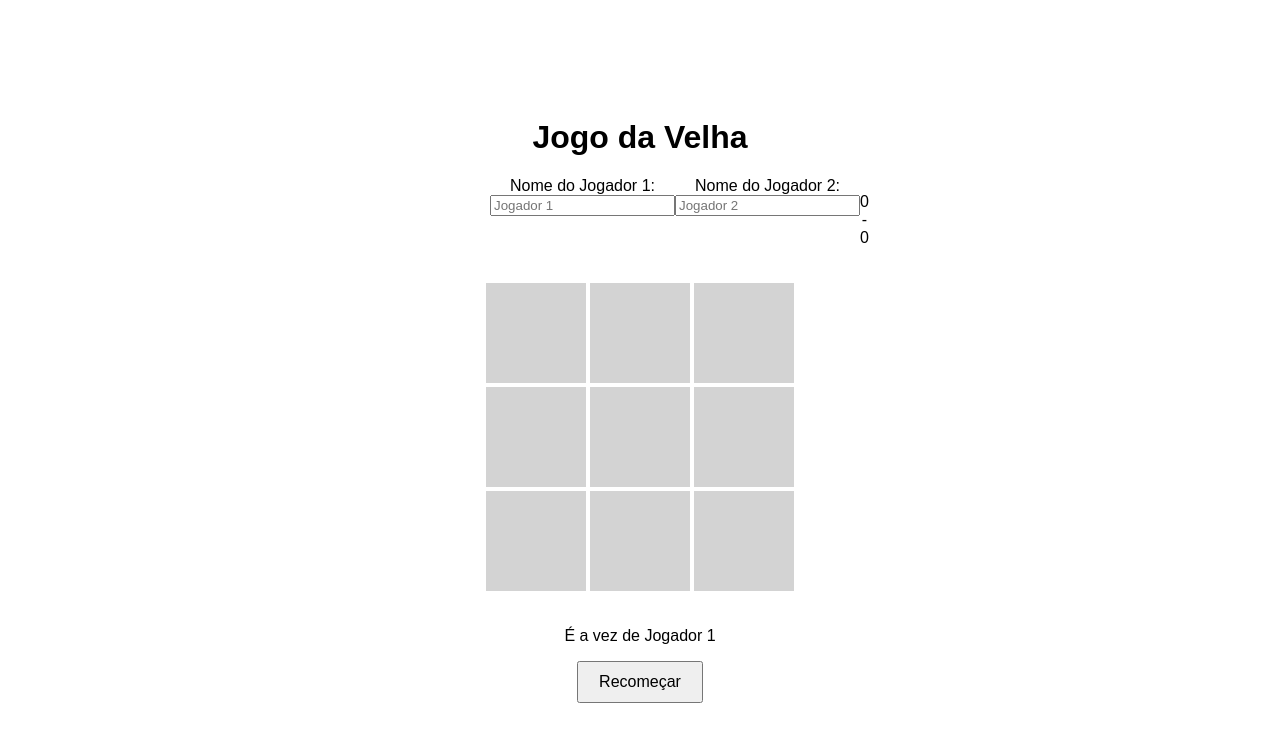
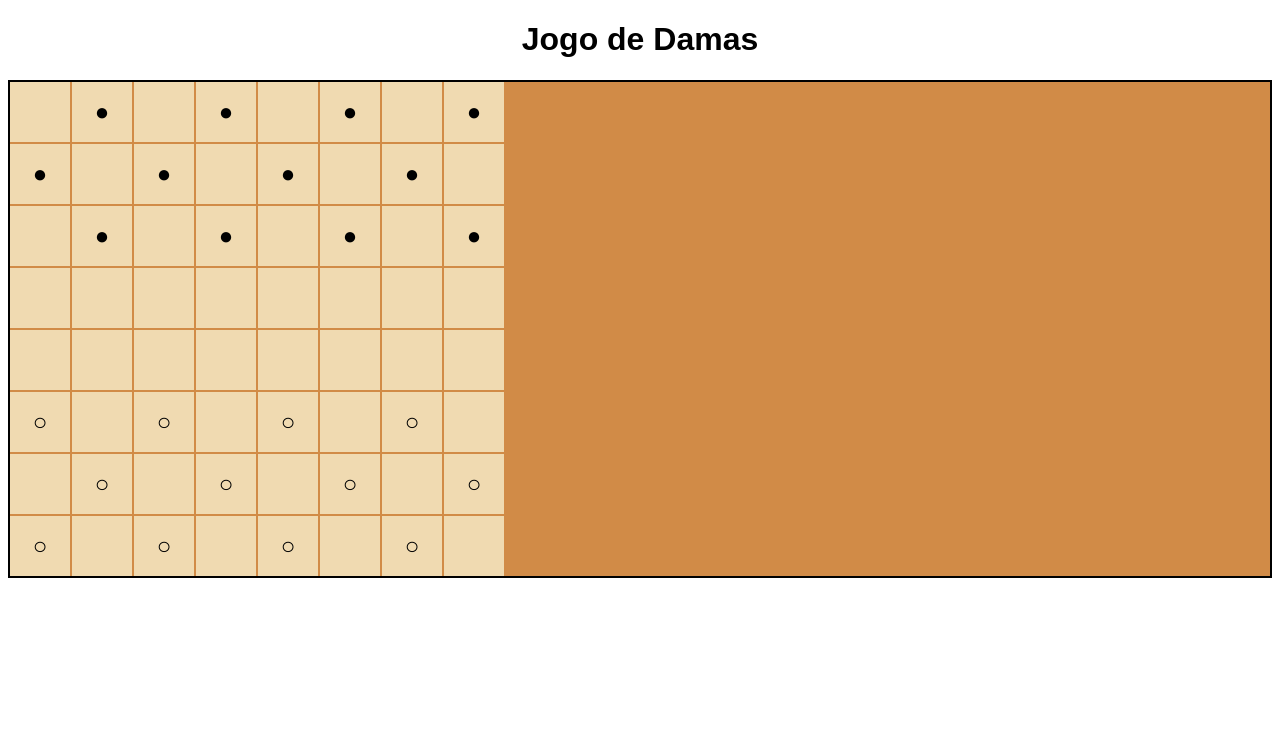
Before and after one commit to rezende0001/jogo, a plain HTML site: page index.html in a window 1280 px wide. Drawn offline with Linux system fonts and the light colour scheme.

Commit message:
Update index.html

```diff
--- a/index.html
+++ b/index.html
@@ -3,170 +3,100 @@
 <head>
 <meta charset="UTF-8">
 <meta name="viewport" content="width=device-width, initial-scale=1.0">
-<title>Jogo da Velha</title>
+<title>Jogo de Damas</title>
 <style>
     body {
         font-family: Arial, sans-serif;
         text-align: center;
-        margin: 0;
-        padding: 0;
-    }
-    .container {
-        display: flex;
-        flex-direction: column;
-        justify-content: center;
-        align-items: center;
-        height: 100vh;
     }
     #board {
         display: grid;
-        grid-template-columns: repeat(3, 100px);
-        grid-template-rows: repeat(3, 100px);
-        gap: 4px;
-        margin-bottom: 20px;
+        grid-template-columns: repeat(8, 60px);
+        grid-template-rows: repeat(8, 60px);
+        gap: 2px;
+        margin: 20px auto;
+        border: 2px solid black;
+        background-color: #d18b47;
     }
     .cell {
-        background-color: lightgray;
         display: flex;
         justify-content: center;
         align-items: center;
-        font-size: 36px;
+        font-size: 24px;
+        background-color: #f0dab1;
         cursor: pointer;
     }
-    #players {
-        display: flex;
-        justify-content: space-between;
-        width: 300px;
-        margin-bottom: 20px;
-    }
-    #score {
-        text-align: center;
-    }
-    #restartBtn {
-        padding: 10px 20px;
-        font-size: 16px;
-        cursor: pointer;
+    .white {
+        color: white;
     }
 </style>
 </head>
 <body>
-<div class="container">
-    <h1>Jogo da Velha</h1>
-    <div id="players">
-        <div id="player1">
-            <label for="player1Name">Nome do Jogador 1:</label>
-            <input type="text" id="player1Name" placeholder="Jogador 1">
-        </div>
-        <div id="player2">
-            <label for="player2Name">Nome do Jogador 2:</label>
-            <input type="text" id="player2Name" placeholder="Jogador 2">
-        </div>
-        <div id="score">
-            <p><span id="player1Score">0</span> - <span id="player2Score">0</span></p>
-        </div>
-    </div>
-    <div id="board"></div>
-    <p id="status"></p>
-    <button id="restartBtn">Recomeçar</button>
-</div>
+<h1>Jogo de Damas</h1>
+<div id="board"></div>
 <script>
-    const container = document.querySelector('.container');
     const board = document.getElementById('board');
-    const status = document.getElementById('status');
-    const restartBtn = document.getElementById('restartBtn');
-    const player1NameInput = document.getElementById('player1Name');
-    const player2NameInput = document.getElementById('player2Name');
-    const player1ScoreDisplay = document.getElementById('player1Score');
-    const player2ScoreDisplay = document.getElementById('player2Score');
-    let player1Name = 'Jogador 1';
-    let player2Name = 'Jogador 2';
-    let currentPlayer = 'X';
-    let cells = Array.from({ length: 9 }, () => '');
-    let player1Score = 0;
-    let player2Score = 0;
+    let cells = [];
+    let currentPlayer = 'white';
 
-    function updatePlayerNames() {
-        player1Name = player1NameInput.value.trim() || 'Jogador 1';
-        player2Name = player2NameInput.value.trim() || 'Jogador 2';
-    }
-
-    function handleClick(index) {
-        if (cells[index] === '' && !isGameOver()) {
-            cells[index] = currentPlayer;
-            renderBoard();
-            if (checkWinner()) {
-                status.textContent = `O jogador ${currentPlayer} venceu!`;
-                updateScore();
-            } else if (isBoardFull()) {
-                status.textContent = 'Empate!';
-                currentPlayer = currentPlayer === 'X' ? 'O' : 'X';
-            } else {
-                currentPlayer = currentPlayer === 'X' ? 'O' : 'X';
-                status.textContent = `É a vez de ${currentPlayer === 'X' ? player1Name : player2Name}`;
+    function createBoard() {
+        for (let row = 0; row < 8; row++) {
+            cells[row] = [];
+            for (let col = 0; col < 8; col++) {
+                const cell = document.createElement('div');
+                cell.className = 'cell';
+                cell.dataset.row = row;
+                cell.dataset.col = col;
+                cell.addEventListener('click', () => handleClick(row, col));
+                cells[row][col] = cell;
+                if ((row + col) % 2 === 0) {
+                    cell.classList.add('white');
+                }
+                if (row < 3 && (row + col) % 2 !== 0) {
+                    cell.textContent = '●';
+                }
+                if (row > 4 && (row + col) % 2 !== 0) {
+                    cell.textContent = '○';
+                }
+                board.appendChild(cell);
             }
         }
     }
 
-    function renderBoard() {
-        board.innerHTML = '';
-        cells.forEach((value, index) => {
-            const cell = document.createElement('div');
-            cell.className = 'cell';
-            cell.textContent = value;
-            cell.addEventListener('click', () => handleClick(index));
-            board.appendChild(cell);
-        });
-    }
-
-    function checkWinner() {
-        const winningCombos = [
-            [0, 1, 2],
-            [3, 4, 5],
-            [6, 7, 8],
-            [0, 3, 6],
-            [1, 4, 7],
-            [2, 5, 8],
-            [0, 4, 8],
-            [2, 4, 6]
-        ];
-
-        return winningCombos.some(combo => {
-            const [a, b, c] = combo;
-            return cells[a] && cells[a] === cells[b] && cells[a] === cells[c];
-        });
-    }
-
-    function isBoardFull() {
-        return cells.every(cell => cell !== '');
-    }
-
-    function isGameOver() {
-        return checkWinner() || isBoardFull();
-    }
-
-    function updateScore() {
-        if (currentPlayer === 'X') {
-            player1Score++;
-            player1ScoreDisplay.textContent = player1Score;
+    function handleClick(row, col) {
+        const cell = cells[row][col];
+        if (cell.textContent !== '' || (row + col) % 2 === 0) return;
+        const selectedCell = document.querySelector('.selected');
+        if (selectedCell) {
+            const selectedRow = parseInt(selectedCell.dataset.row);
+            const selectedCol = parseInt(selectedCell.dataset.col);
+            const diffRow = Math.abs(row - selectedRow);
+            const diffCol = Math.abs(col - selectedCol);
+            if ((currentPlayer === 'white' && row > selectedRow) || (currentPlayer === 'black' && row < selectedRow)) {
+                if (diffRow === 1 && diffCol === 1) {
+                    movePiece(selectedRow, selectedCol, row, col);
+                    currentPlayer = currentPlayer === 'white' ? 'black' : 'white';
+                }
+            }
         } else {
-            player2Score++;
-            player2ScoreDisplay.textContent = player2Score;
+            if (cell.textContent === currentPlayer === 'white' ? '○' : '●') {
+                cell.classList.add('selected');
+            }
         }
     }
 
-    function restartGame() {
-        cells = Array.from({ length: 9 }, () => '');
-        currentPlayer = 'X';
-        renderBoard();
-        updatePlayerNames();
-        status.textContent = `É a vez de ${player1Name}`;
+    function movePiece(fromRow, fromCol, toRow, toCol) {
+        const fromCell = cells[fromRow][fromCol];
+        const toCell = cells[toRow][toCol];
+        toCell.textContent = fromCell.textContent;
+        fromCell.textContent = '';
+        const selectedCell = document.querySelector('.selected');
+        if (selectedCell) {
+            selectedCell.classList.remove('selected');
+        }
     }
 
-    restartBtn.addEventListener('click', restartGame);
-
-    renderBoard();
-    updatePlayerNames();
-    status.textContent = `É a vez de ${player1Name}`;
+    createBoard();
 </script>
 </body>
 </html>
```
